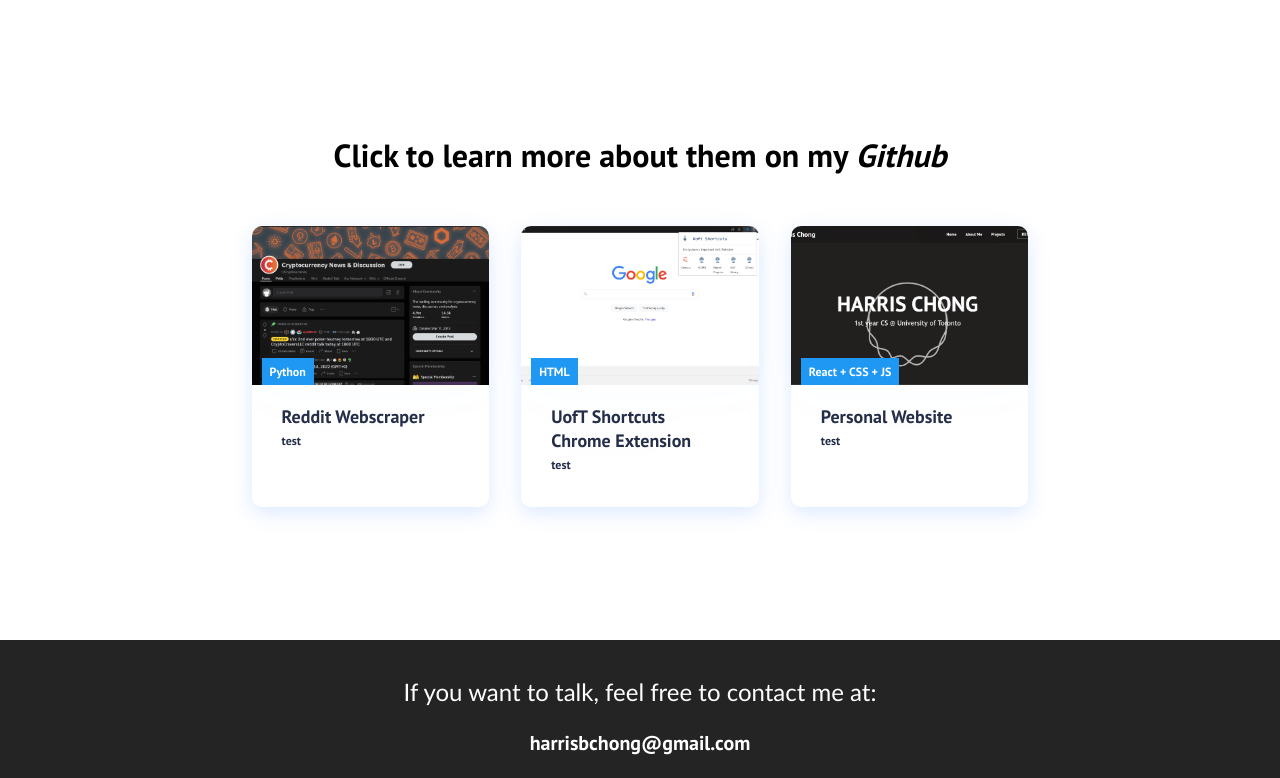
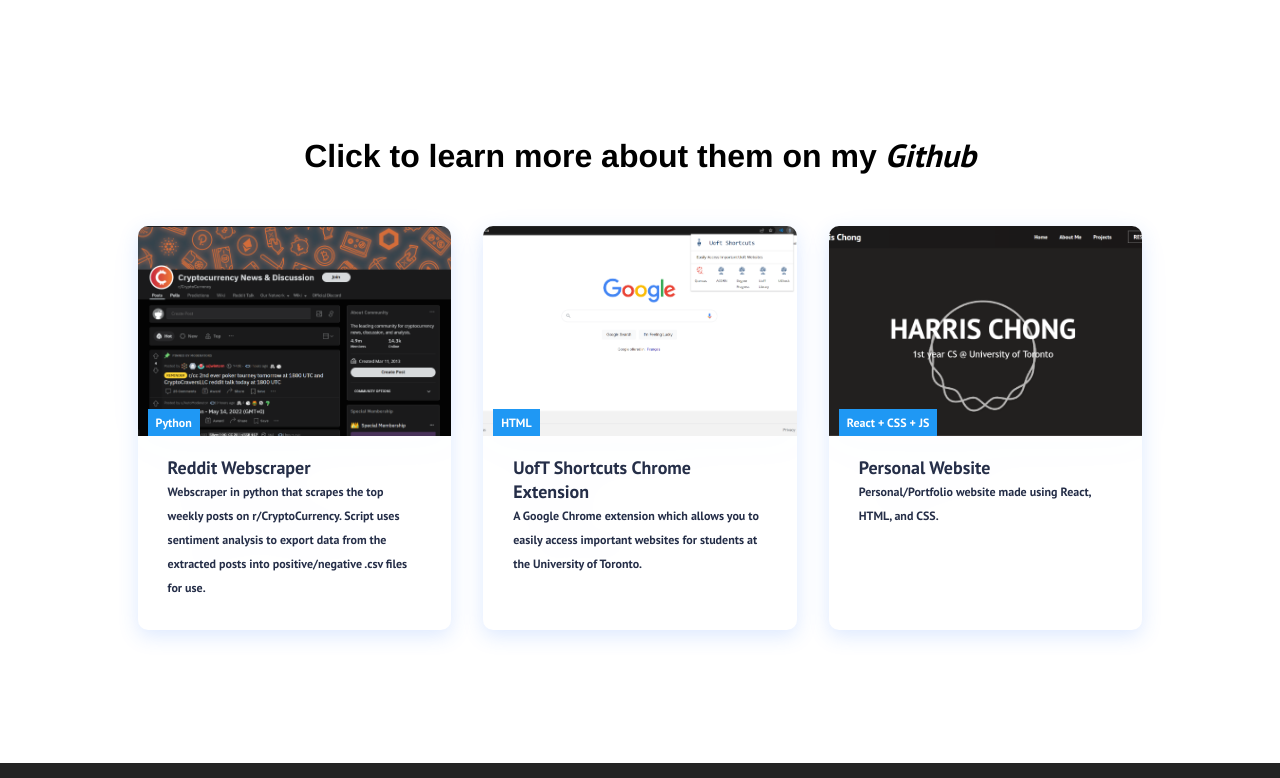
Before and after one commit to harrisbchong/Website, a React (Create React App) app: page /products in a window 1280 px wide. Shown: the part 730-1508 px from the top of the page. Built offline with nearby package versions, Linux system fonts and the light colour scheme.

Commit message:
added project card descriptions

```diff
--- a/src/App.css
+++ b/src/App.css
@@ -42,3 +42,7 @@
   color: #fff;
   font-size: 100px;
 }
+
+.about-me {
+  font-family: "Helvetica";
+}
--- a/src/components/AboutMe.js
+++ b/src/components/AboutMe.js
@@ -4,7 +4,7 @@ import '../App.css';
 
 function AboutMe() {
     return (
-        <div>
+        <div className='about-me'>
             <h1>All about me</h1>
             <p>Hello</p>
             <p>Hello</p>
--- a/src/components/Cards.css
+++ b/src/components/Cards.css
@@ -5,11 +5,13 @@
 
 h1 {
   text-align: center;
+  font-family: "Helvetica";
 }
 
 a {
   color: inherit;
   text-decoration: none;
+
 }
 
 .cards__container {
--- a/src/components/Cards.js
+++ b/src/components/Cards.js
@@ -15,7 +15,7 @@ function Cards() {
             <CardItem
               src="images/reddit.png"
               text="Reddit Webscraper"
-              subtext="test"
+              subtext="Webscraper in python that scrapes the top weekly posts on r/CryptoCurrency. Script uses sentiment analysis to export data from the extracted posts into positive/negative .csv files for use."
               label="Python"
               path='/products'
               href='https://github.com/harrisbchong/Reddit-Webscraper'
@@ -24,7 +24,7 @@ function Cards() {
             <CardItem
               src="images/chrome-extension.png"
               text="UofT Shortcuts Chrome Extension"
-              subtext="test"
+              subtext="A Google Chrome extension which allows you to easily access important websites for students at the University of Toronto."
               label="HTML"
               path='/products'
               href='https://github.com/harrisbchong/UofT-Shortcuts-Chrome-Extension'
@@ -33,7 +33,7 @@ function Cards() {
             <CardItem
               src="images/website.png"
               text="Personal Website"
-              subtext="test"
+              subtext="Personal/Portfolio website made using React, HTML, and CSS."
               label="React + CSS + JS"
               path='/products'
               href='https://github.com/harrisbchong/Website'
```
